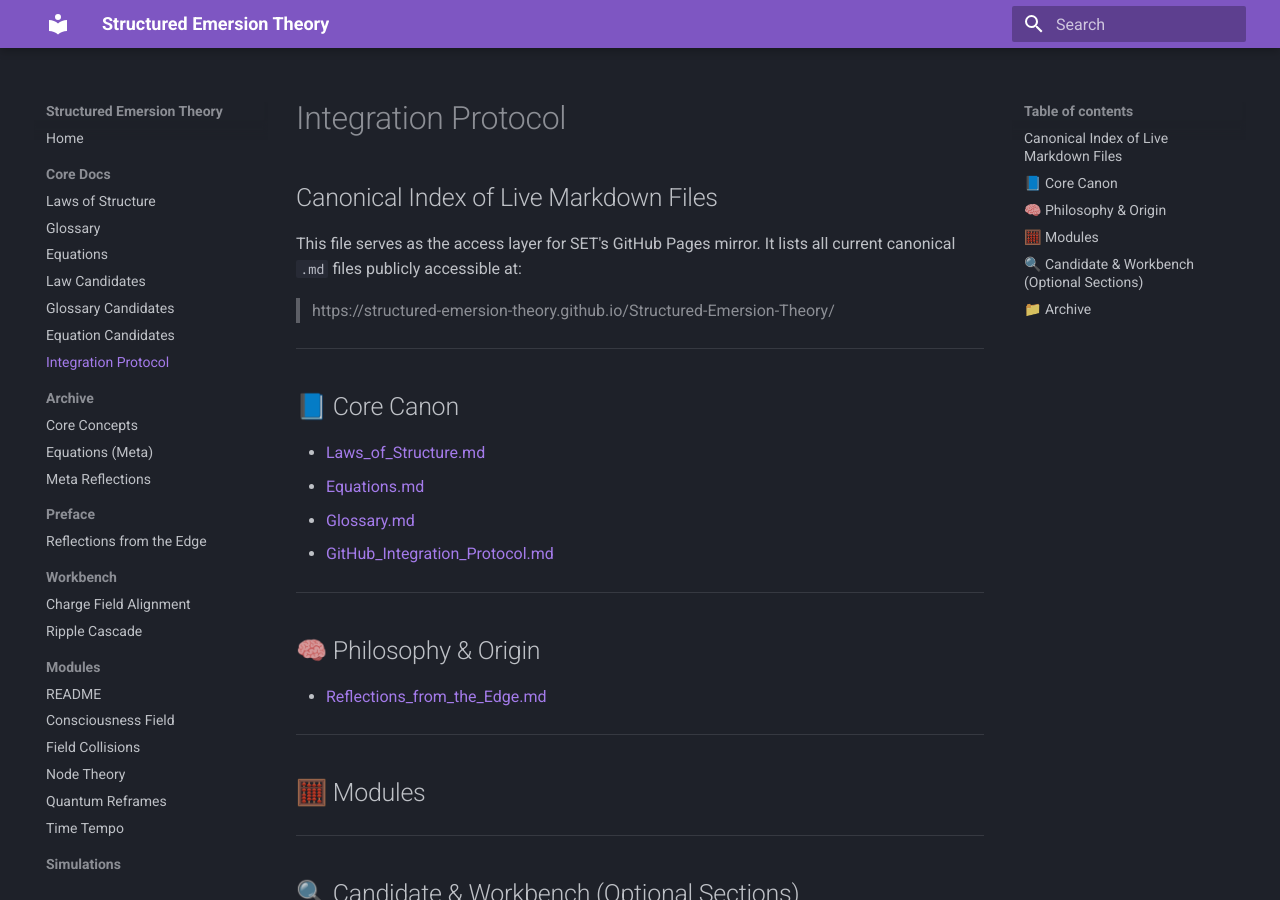
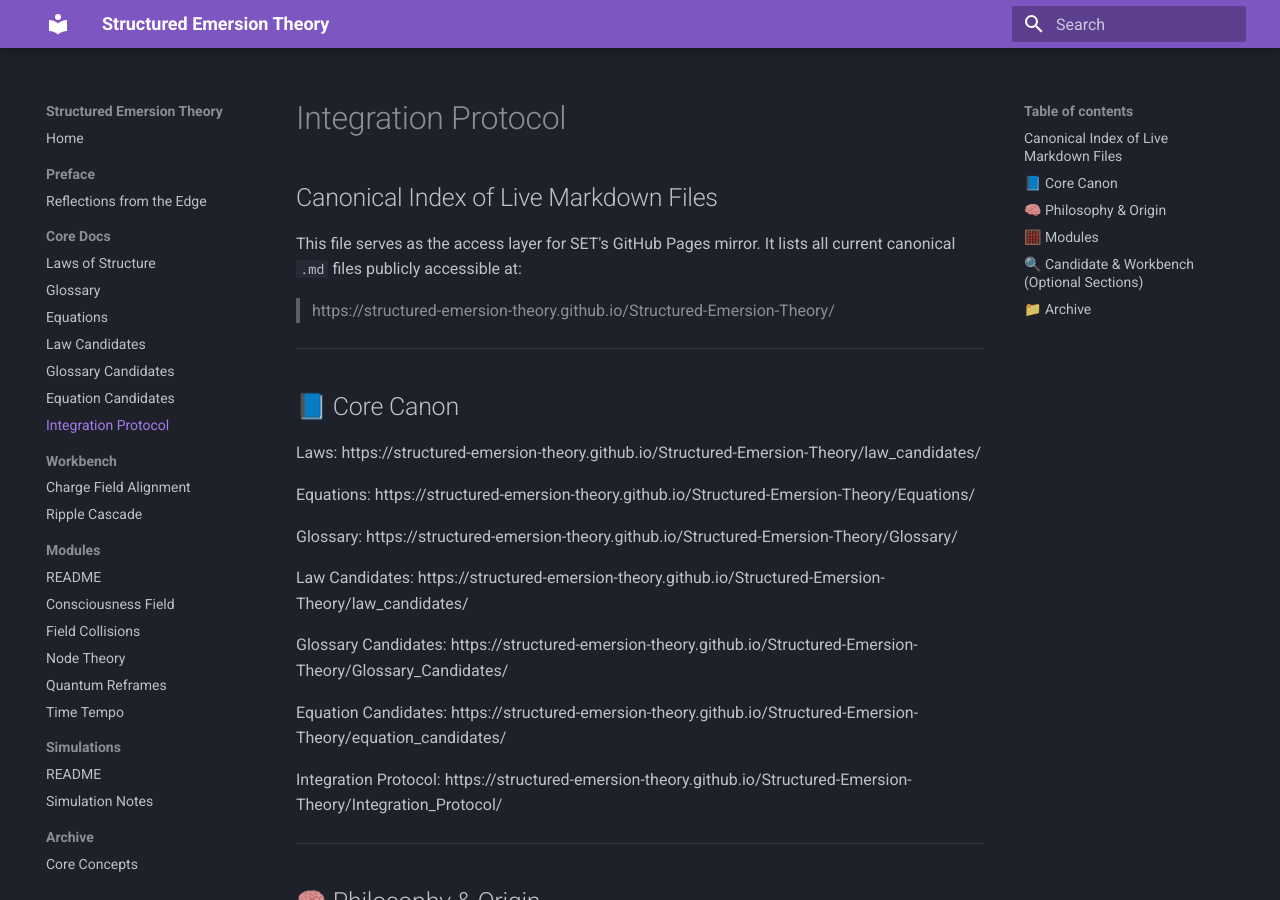
Before and after one commit to Structured-Emersion-Theory/Structured-Emersion-Theory, an MkDocs documentation site: the page built from docs/Integration_Protocol.md, in a window 1280 px wide and 900 px high. Built offline with MkDocs 1.6.1 and Material for MkDocs 9.7.7, drawn with Linux system fonts in a browser that asks for light colours.

Commit message:
webpage updates

```diff
--- a/docs/Integration_Protocol.md
+++ b/docs/Integration_Protocol.md
@@ -10,10 +10,20 @@ This file serves as the access layer for SET's GitHub Pages mirror. It lists all
 ---
 
 ## 📘 Core Canon
-- [Laws_of_Structure.md](https://structured-emersion-theory.github.io/Structured-Emersion-Theory/Laws_of_Structure/)
-- [Equations.md](https://structured-emersion-theory.github.io/Structured-Emersion-Theory/docs/Equations.md)
-- [Glossary.md](https://structured-emersion-theory.github.io/Structured-Emersion-Theory/docs/Glossary.md)
-- [GitHub_Integration_Protocol.md](https://structured-emersion-theory.github.io/Structured-Emersion-Theory/docs/GitHub_Integration_Protocol.md)
+Laws: https://structured-emersion-theory.github.io/Structured-Emersion-Theory/law_candidates/
+
+Equations: https://structured-emersion-theory.github.io/Structured-Emersion-Theory/Equations/
+
+Glossary: https://structured-emersion-theory.github.io/Structured-Emersion-Theory/Glossary/
+
+Law Candidates: https://structured-emersion-theory.github.io/Structured-Emersion-Theory/law_candidates/
+
+Glossary Candidates: https://structured-emersion-theory.github.io/Structured-Emersion-Theory/Glossary_Candidates/
+
+Equation Candidates: https://structured-emersion-theory.github.io/Structured-Emersion-Theory/equation_candidates/
+
+Integration Protocol: https://structured-emersion-theory.github.io/Structured-Emersion-Theory/Integration_Protocol/
+
 
 ---
 
--- a/mkdocs.yml
+++ b/mkdocs.yml
@@ -13,6 +13,8 @@ theme:
 
 nav:
   - Home: index.md
+  - Preface:
+      - Reflections from the Edge: Preface/Reflections_from_the_Edge.md
   - Core Docs:
       - Laws of Structure: Laws_of_Structure.md
       - Glossary: Glossary.md
@@ -21,12 +23,6 @@ nav:
       - Glossary Candidates: Glossary_Candidates.md
       - Equation Candidates: equation_candidates.md
       - Integration Protocol: Integration_Protocol.md
-  - Archive:
-      - Core Concepts: archive/core_concepts.md
-      - Equations (Meta): archive/equations.md
-      - Meta Reflections: archive/meta_reflections.md
-  - Preface:
-      - Reflections from the Edge: Preface/Reflections_from_the_Edge.md
   - Workbench:
       - Charge Field Alignment: Workbench/Charge_Field_Alignment.md
       - Ripple Cascade: Workbench/Ripple_Cascade.md
@@ -40,3 +36,7 @@ nav:
   - Simulations:
       - README: sim/README.md
       - Simulation Notes: sim/Simulation_Notes.md
+  - Archive:
+      - Core Concepts: archive/core_concepts.md
+      - Equations (Meta): archive/equations.md
+      - Meta Reflections: archive/meta_reflections.md
```
